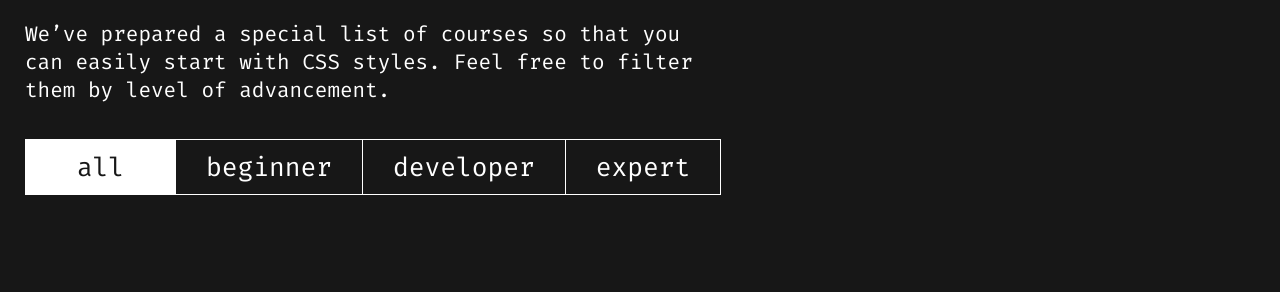
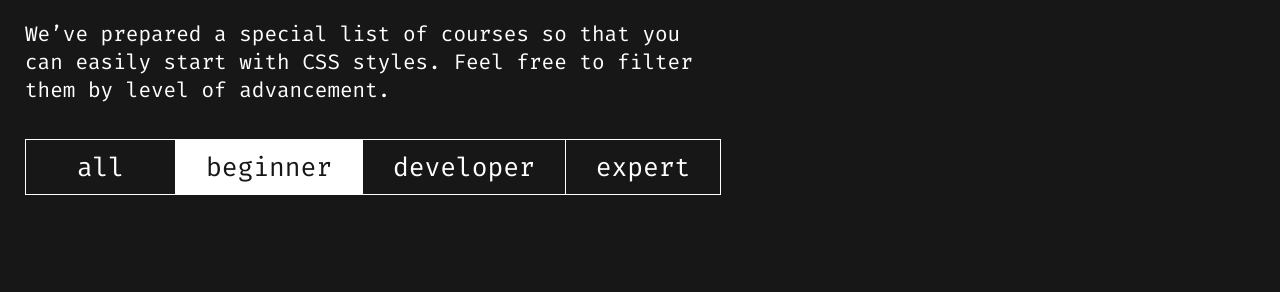
Before and after one commit to grzeslawski/Grid-and-Flexbox-layout, a plain HTML site: page index.html in a window 1280 px wide. Both pictures are taken after a click on the button "beginner". Shown: the part 171-463 px from the top of the page. Drawn offline with Linux system fonts and the light colour scheme; files whose address does not match are found by name.

Commit message:
add active navigation in javascript

```diff
--- a/index.html
+++ b/index.html
@@ -21,7 +21,7 @@
       </p>
       <ul class="info__filters filters">
         <li class="filters__item">
-          <button class="filters__button filters__button--active">all</button>
+          <button class="filters__button">all</button>
         </li>
         <li class="filters__item">
           <button class="filters__button">beginner</button>
@@ -144,5 +144,6 @@
         </div>
       </div>
     </div>
+    <script src="script.js"></script>
   </body>
 </html>
--- /dev/null
+++ b/script.js
@@ -0,0 +1,19 @@
+const buttons = document.querySelectorAll(".filters__button");
+
+for (let i = 0; i < buttons.length; i++) {
+  buttons[i].addEventListener("click", function() {
+    let currentButton = document.getElementsByClassName(
+      "filters__button--active"
+    );
+    if (currentButton.length > 0) {
+      currentButton[0].className = currentButton[0].className.replace(
+        " filters__button--active",
+        ""
+      );
+    }
+
+    this.className += " filters__button--active";
+
+    console.log("działa");
+  });
+}
```
